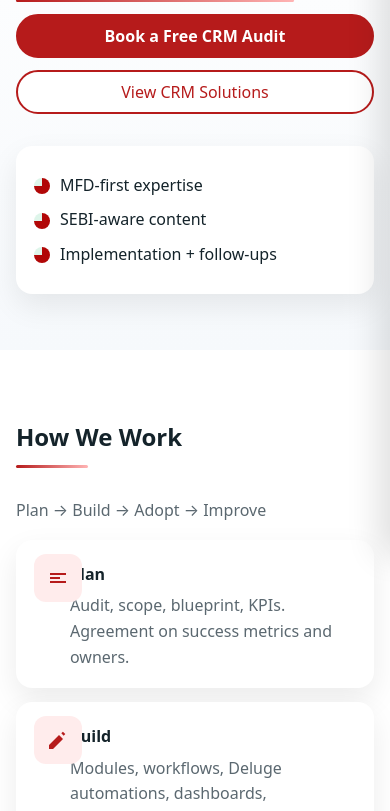
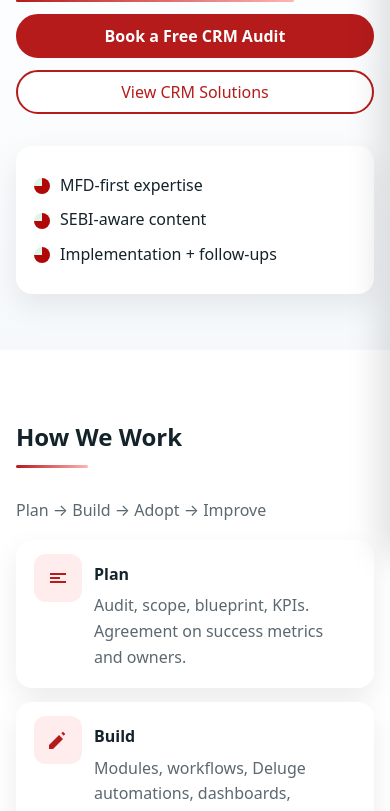
Before and after one commit to JDPATEL-1410/AinaTech, a plain HTML site: page process.html in a window 390 px wide. Shown: the part 289-1100 px from the top of the page. Drawn offline with Linux system fonts and the light colour scheme.

Commit message:
Update styles.css

```diff
--- a/css/styles.css
+++ b/css/styles.css
@@ -1852,7 +1852,7 @@ body::after {
     background: linear-gradient(#ffd0d0, var(--red), #ffd0d0);
     opacity: .35;
   }
-  .process .step-card { padding-left: 54px; }
+  .process .step-card { padding-left: 78px; }
   .process .step-card .ico { position: absolute; left: 18px; top: 14px; }
 }
 /* Privacy/Policy polish */
```
